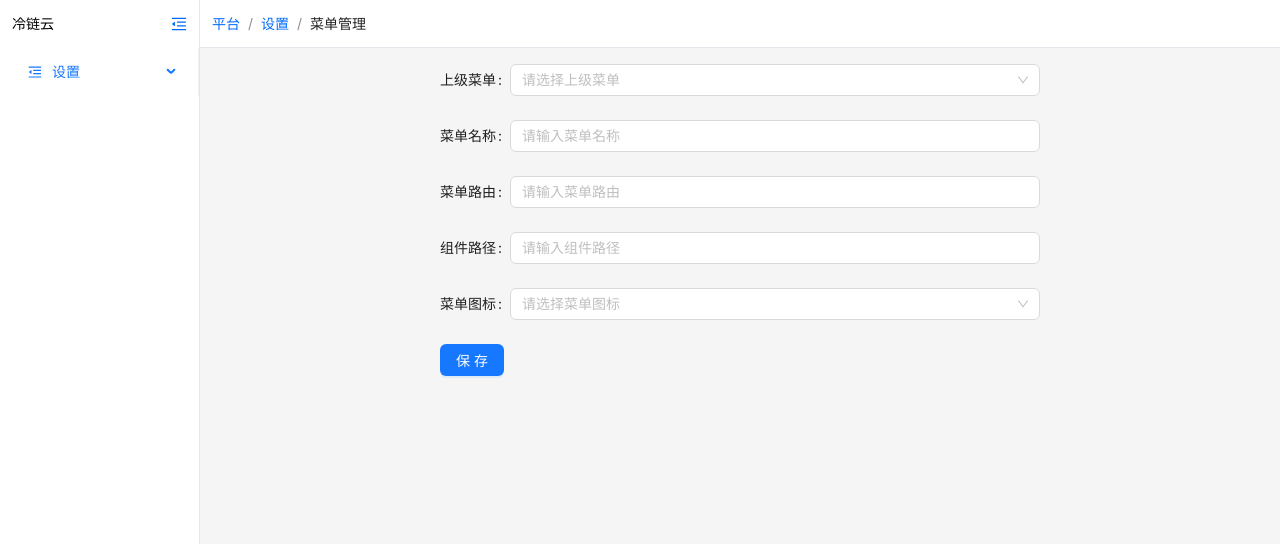
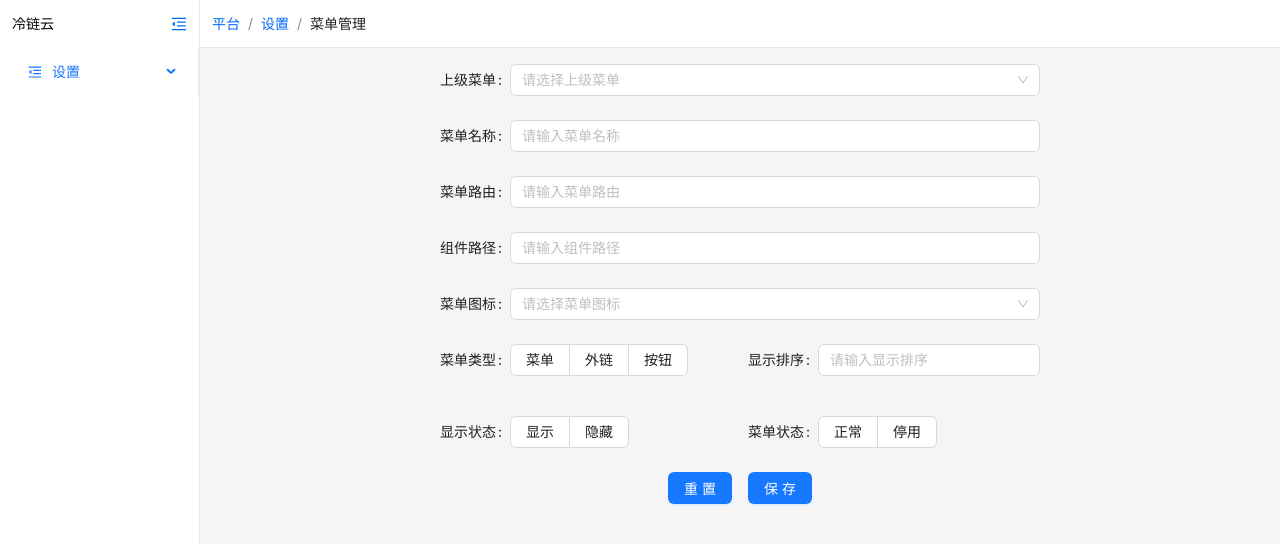
Before and after one commit to Yalin814/my-react-project, a React (Vite) app: page /setting/menuSetting in a window 1280 px wide. Shown: the top 544 px of the page. Built offline with nearby package versions, Linux system fonts and the light colour scheme.

Commit message:
feat：菜单属性

```diff
--- a/src/pages/Setting/MenuSetting/index.tsx
+++ b/src/pages/Setting/MenuSetting/index.tsx
@@ -1,8 +1,20 @@
-import { Form, Select, Col, Row, FormProps, Button, Input, TreeSelect } from 'antd'
+import {
+  Form,
+  Select,
+  Col,
+  Row,
+  FormProps,
+  Button,
+  Input,
+  TreeSelect,
+  Radio,
+  InputNumber
+} from 'antd'
 import './index.scss'
 import { constantRoutes } from '@/router'
 import { useMemo } from 'react'
 import { RouteObject } from 'react-router-dom'
+import { displayTypeKV, menuStatusKV, menuTypeKV } from '@/types/common'
 
 const MenuSetting = () => {
   const handleFinish: FormProps['onFinish'] = (values) => {}
@@ -42,11 +54,57 @@ const MenuSetting = () => {
         <Form.Item label="菜单图标">
           <Select placeholder="请选择菜单图标"></Select>
         </Form.Item>
-        <Form.Item>
-          <Button type="primary" htmlType="submit">
-            保存
-          </Button>
-        </Form.Item>
+        <Row gutter={[16, 16]}>
+          <Col span={12}>
+            <Form.Item label="菜单类型">
+              <Radio.Group optionType="button">
+                {Object.keys(menuTypeKV).map((item) => (
+                  <Radio value={item}>{menuTypeKV[item]}</Radio>
+                ))}
+              </Radio.Group>
+            </Form.Item>
+          </Col>
+          <Col span={12}>
+            <Form.Item label="显示排序">
+              <InputNumber placeholder="请输入显示排序" min={0}></InputNumber>
+            </Form.Item>
+          </Col>
+          <Col span={12}>
+            <Form.Item label="显示状态">
+              <Radio.Group optionType="button">
+                {Object.keys(displayTypeKV).map((item) => (
+                  <Radio value={item}>{displayTypeKV[item]}</Radio>
+                ))}
+              </Radio.Group>
+            </Form.Item>
+          </Col>
+          <Col span={12}>
+            <Form.Item label="菜单状态">
+              <Radio.Group optionType="button">
+                {Object.keys(menuStatusKV).map((item) => (
+                  <Radio value={item}>{menuStatusKV[item]}</Radio>
+                ))}
+              </Radio.Group>
+            </Form.Item>
+          </Col>
+        </Row>
+
+        <Row gutter={[16, 16]}>
+          <Col span={12} style={{ textAlign: 'right' }}>
+            <Form.Item>
+              <Button type="primary" htmlType="submit">
+                重置
+              </Button>
+            </Form.Item>
+          </Col>
+          <Col>
+            <Form.Item>
+              <Button type="primary" htmlType="submit">
+                保存
+              </Button>
+            </Form.Item>
+          </Col>
+        </Row>
       </Form>
     </div>
   )
--- /dev/null
+++ b/src/style/base/ant-reset.scss
@@ -0,0 +1,3 @@
+.ant-input-number {
+  width: 100%;
+}
--- a/src/style/index.scss
+++ b/src/style/index.scss
@@ -1,15 +1,14 @@
 body {
   margin: 0;
-    font-family: -apple-system, BlinkMacSystemFont, 'Segoe UI', 'Roboto', 'Oxygen',
-      'Ubuntu', 'Cantarell', 'Fira Sans', 'Droid Sans', 'Helvetica Neue',
-      sans-serif;
+  font-family: -apple-system, BlinkMacSystemFont, 'Segoe UI', 'Roboto', 'Oxygen', 'Ubuntu',
+    'Cantarell', 'Fira Sans', 'Droid Sans', 'Helvetica Neue', sans-serif;
   -webkit-font-smoothing: antialiased;
   -moz-osx-font-smoothing: grayscale;
 }
 
 code {
-    font-family: source-code-pro, Menlo, Monaco, Consolas, 'Courier New',
-      monospace;
+  font-family: source-code-pro, Menlo, Monaco, Consolas, 'Courier New', monospace;
 }
 
-@import './base/var'
+@import './base/var';
+@import './base/ant-reset';
--- a/src/types/common.ts
+++ b/src/types/common.ts
@@ -13,3 +13,29 @@ export enum MenuType {
   LINK = '02',
   BUTTON = '03'
 }
+
+export const menuTypeKV: Record<MenuType, string> = {
+  [MenuType.MENU]: '菜单',
+  [MenuType.LINK]: '外链',
+  [MenuType.BUTTON]: '按钮'
+}
+
+export enum DisplayType {
+  SHOW = '01',
+  HIDE = '02'
+}
+
+export const displayTypeKV: Record<DisplayType, string> = {
+  [DisplayType.SHOW]: '显示',
+  [DisplayType.HIDE]: '隐藏'
+}
+
+export enum MenuStatus {
+  NORMAL = '01',
+  BLOCK = '02'
+}
+
+export const menuStatusKV: Record<MenuStatus, string> = {
+  [MenuStatus.NORMAL]: '正常',
+  [MenuStatus.BLOCK]: '停用'
+}
```
Lines whose indentation alone changed are shown as unchanged.
